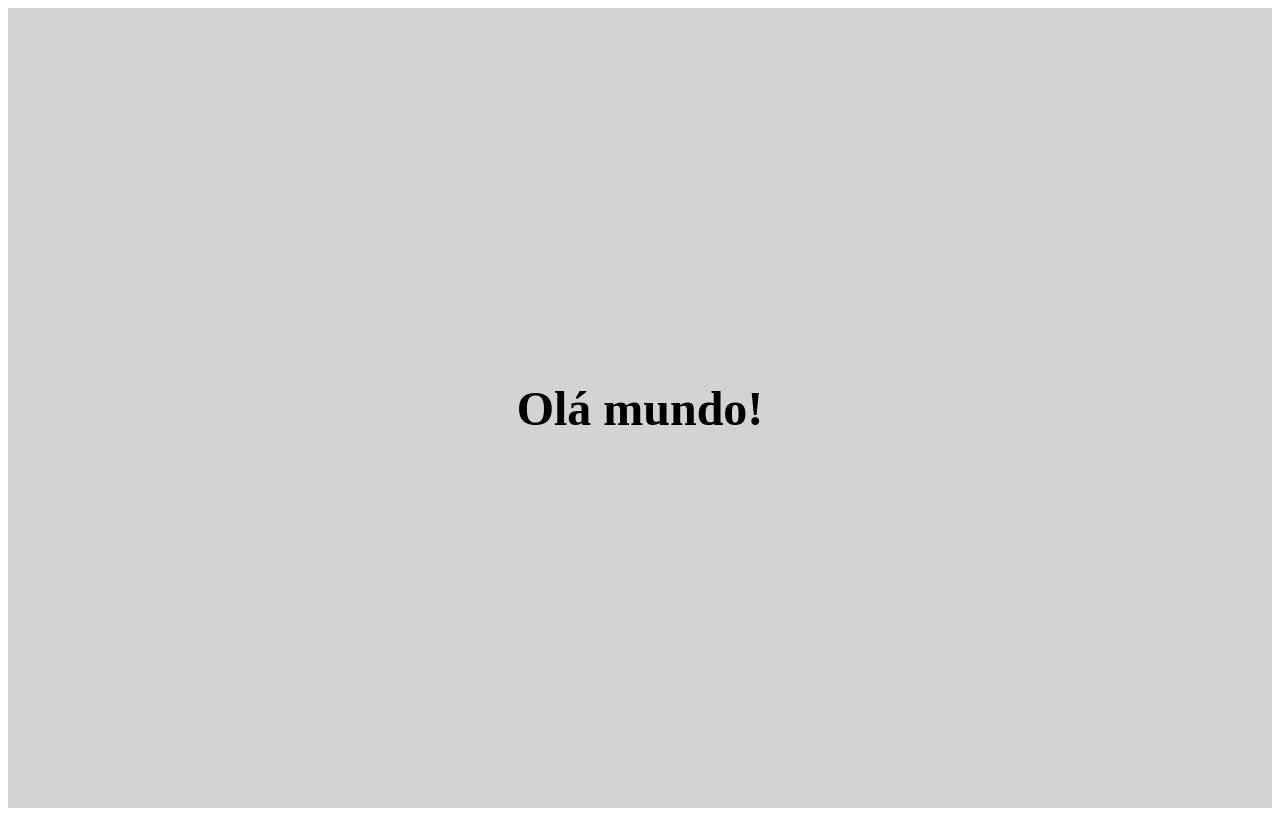
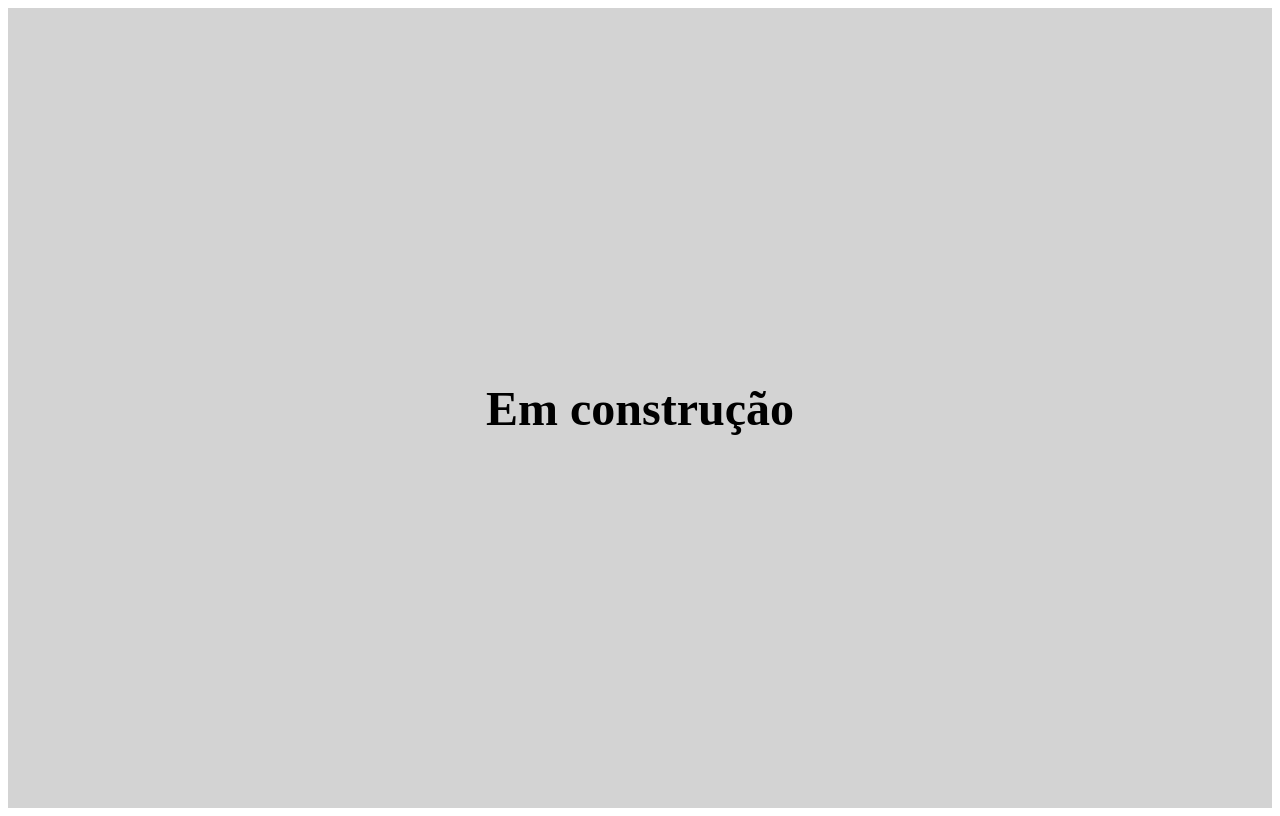
Before and after one commit to rafaelafpro/clone-tn, a Next.js app: page / in a window 1280 px wide. Built offline with nearby package versions, Linux system fonts and the light colour scheme.

Commit message:
Em construção

```diff
--- a/pages/index.js
+++ b/pages/index.js
@@ -3,7 +3,7 @@ import { useState, useEffect } from "react";
 export default function Home() {
   return (
     <div style={styles.container}>
-      <h4 style={styles.title}>Olá mundo!</h4>
+      <h4 style={styles.title}>Em construção</h4>
     </div>
   );
 }
```
